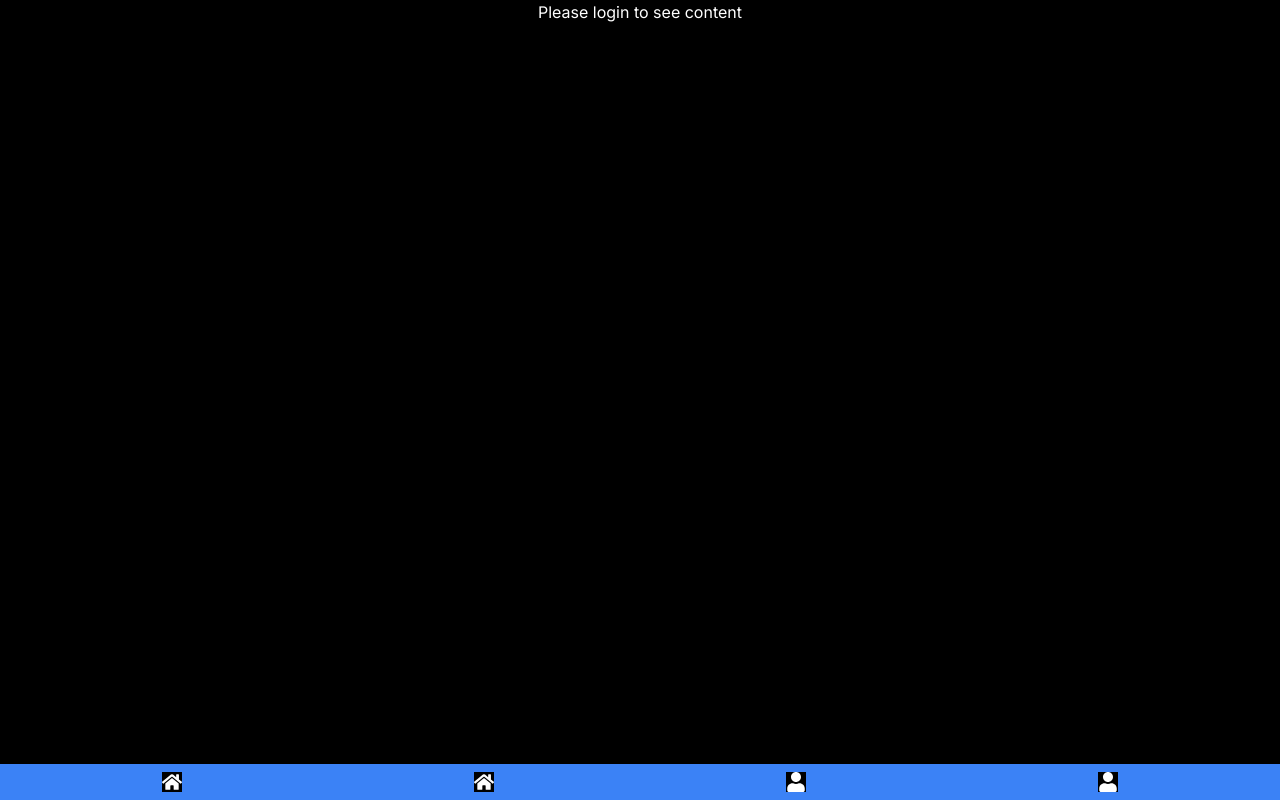
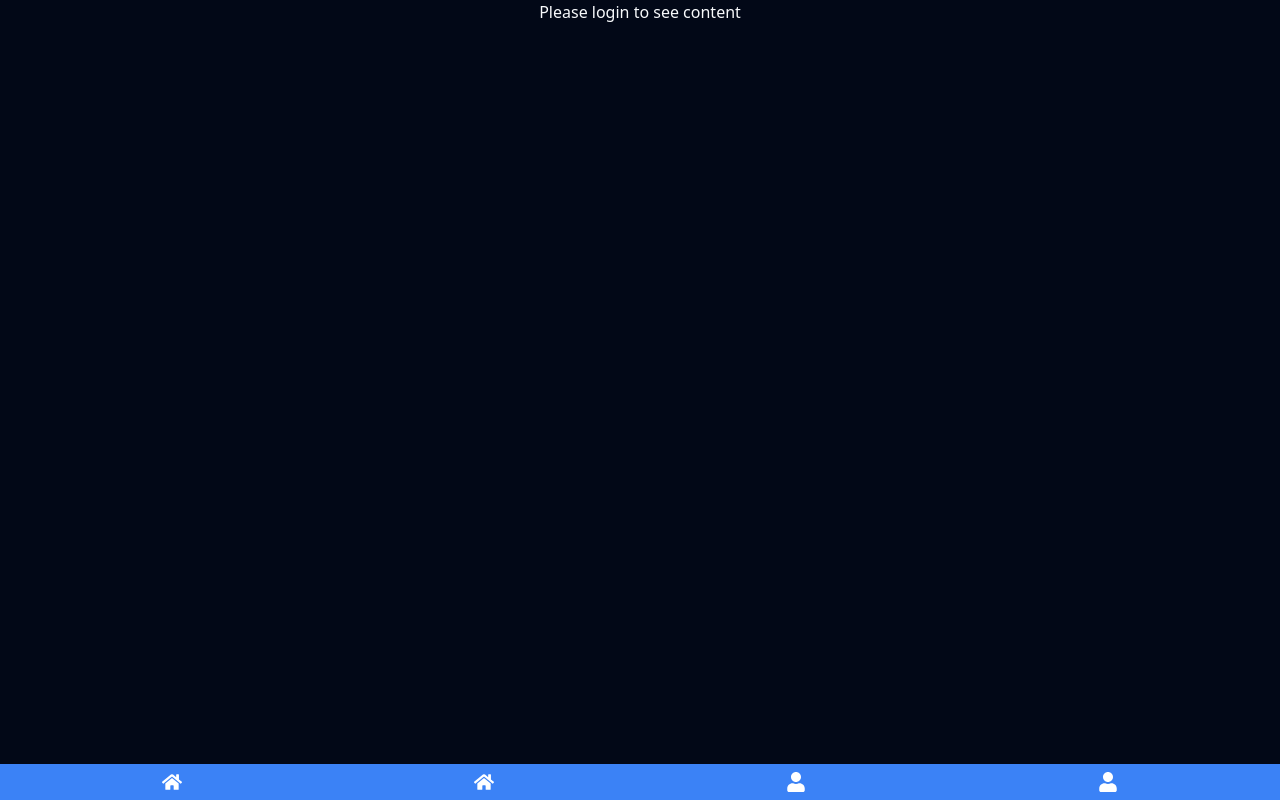
Before and after one commit to Attinger/recipe-shuffler, a Next.js app: page / in a window 1280 px wide. Built offline with nearby package versions, Linux system fonts and the light colour scheme; no server answers.

Commit message:
setup shad ui

```diff
--- a/package.json
+++ b/package.json
@@ -15,7 +15,10 @@
     "@clerk/nextjs": "^5.0.0-beta.43",
     "@t3-oss/env-nextjs": "^0.9.2",
     "@vercel/postgres": "^0.8.0",
+    "class-variance-authority": "^0.7.0",
+    "clsx": "^2.1.0",
     "drizzle-orm": "^0.29.4",
+    "lucide-react": "^0.372.0",
     "next": "^14.2.1",
     "postgres": "^3.4.3",
     "react": "18.2.0",
@@ -23,6 +26,8 @@
     "react-hook-form": "^7.51.3",
     "react-icons": "^5.1.0",
     "server-only": "^0.0.1",
+    "tailwind-merge": "^2.2.2",
+    "tailwindcss-animate": "^1.0.7",
     "zod": "^3.22.4"
   },
   "devDependencies": {
--- a/src/app/layout.tsx
+++ b/src/app/layout.tsx
@@ -26,7 +26,7 @@
   return (
     <ClerkProvider>
       <html lang="en">
-        <body className={`font-sans ${inter.variable}`}>
+        <body className={`font-sans ${inter.variable} dark`}>
           <BottomNav />
           {children}
           {modal}
--- /dev/null
+++ b/src/lib/utils.ts
@@ -0,0 +1,6 @@
+import { type ClassValue, clsx } from "clsx"
+import { twMerge } from "tailwind-merge"
+
+export function cn(...inputs: ClassValue[]) {
+  return twMerge(clsx(inputs))
+}
--- a/src/styles/globals.css
+++ b/src/styles/globals.css
@@ -1,15 +1,81 @@
 @tailwind base;
-@tailwind components;
-@tailwind utilities;
+  @tailwind components;
+  @tailwind utilities;
 
+  @layer base {
+    :root {
+      --background: 0 0% 100%;
+      --foreground: 222.2 84% 4.9%;
 
-*, body {
-    padding:0;
-    margin:0;
-    box-sizing: border-box;
-    background-color:black;
-}
+      --card: 0 0% 100%;
+      --card-foreground: 222.2 84% 4.9%;
 
-h1, h2, h3, h4, h5, h6, p, label, input {
-    color:white;
-}
+      --popover: 0 0% 100%;
+      --popover-foreground: 222.2 84% 4.9%;
+
+      --primary: 222.2 47.4% 11.2%;
+      --primary-foreground: 210 40% 98%;
+
+      --secondary: 210 40% 96.1%;
+      --secondary-foreground: 222.2 47.4% 11.2%;
+
+      --muted: 210 40% 96.1%;
+      --muted-foreground: 215.4 16.3% 46.9%;
+
+      --accent: 210 40% 96.1%;
+      --accent-foreground: 222.2 47.4% 11.2%;
+
+      --destructive: 0 84.2% 60.2%;
+      --destructive-foreground: 210 40% 98%;
+
+      --border: 214.3 31.8% 91.4%;
+      --input: 214.3 31.8% 91.4%;
+      --ring: 222.2 84% 4.9%;
+
+      --radius: 0.5rem;
+    }
+
+    .dark {
+      --background: 222.2 84% 4.9%;
+      --foreground: 210 40% 98%;
+
+      --card: 222.2 84% 4.9%;
+      --card-foreground: 210 40% 98%;
+
+      --popover: 222.2 84% 4.9%;
+      --popover-foreground: 210 40% 98%;
+
+      --primary: 210 40% 98%;
+      --primary-foreground: 222.2 47.4% 11.2%;
+
+      --secondary: 217.2 32.6% 17.5%;
+      --secondary-foreground: 210 40% 98%;
+
+      --muted: 217.2 32.6% 17.5%;
+      --muted-foreground: 215 20.2% 65.1%;
+
+      --accent: 217.2 32.6% 17.5%;
+      --accent-foreground: 210 40% 98%;
+
+      --destructive: 0 62.8% 30.6%;
+      --destructive-foreground: 210 40% 98%;
+
+      --border: 217.2 32.6% 17.5%;
+      --input: 217.2 32.6% 17.5%;
+      --ring: 212.7 26.8% 83.9%;
+    }
+  }
+
+  @layer base {
+    * {
+      @apply border-border;
+    }
+    body {
+      @apply bg-background text-foreground;
+    }
+  }
+
+  dialog:modal {
+    max-width:100vw;
+    max-height:100vh;
+  }
--- a/tailwind.config.ts
+++ b/tailwind.config.ts
@@ -1,14 +1,80 @@
-import { type Config } from "tailwindcss";
-import { fontFamily } from "tailwindcss/defaultTheme";
+import type { Config } from "tailwindcss"
 
-export default {
-  content: ["./src/**/*.tsx"],
+const config = {
+  darkMode: ["class"],
+  content: [
+    './pages/**/*.{ts,tsx}',
+    './components/**/*.{ts,tsx}',
+    './app/**/*.{ts,tsx}',
+    './src/**/*.{ts,tsx}',
+	],
+  prefix: "",
   theme: {
+    container: {
+      center: true,
+      padding: "2rem",
+      screens: {
+        "2xl": "1400px",
+      },
+    },
     extend: {
-      fontFamily: {
-        sans: ["var(--font-sans)", ...fontFamily.sans],
+      colors: {
+        border: "hsl(var(--border))",
+        input: "hsl(var(--input))",
+        ring: "hsl(var(--ring))",
+        background: "hsl(var(--background))",
+        foreground: "hsl(var(--foreground))",
+        primary: {
+          DEFAULT: "hsl(var(--primary))",
+          foreground: "hsl(var(--primary-foreground))",
+        },
+        secondary: {
+          DEFAULT: "hsl(var(--secondary))",
+          foreground: "hsl(var(--secondary-foreground))",
+        },
+        destructive: {
+          DEFAULT: "hsl(var(--destructive))",
+          foreground: "hsl(var(--destructive-foreground))",
+        },
+        muted: {
+          DEFAULT: "hsl(var(--muted))",
+          foreground: "hsl(var(--muted-foreground))",
+        },
+        accent: {
+          DEFAULT: "hsl(var(--accent))",
+          foreground: "hsl(var(--accent-foreground))",
+        },
+        popover: {
+          DEFAULT: "hsl(var(--popover))",
+          foreground: "hsl(var(--popover-foreground))",
+        },
+        card: {
+          DEFAULT: "hsl(var(--card))",
+          foreground: "hsl(var(--card-foreground))",
+        },
+      },
+      borderRadius: {
+        lg: "var(--radius)",
+        md: "calc(var(--radius) - 2px)",
+        sm: "calc(var(--radius) - 4px)",
+      },
+      keyframes: {
+        "accordion-down": {
+          from: { height: "0" },
+          to: { height: "var(--radix-accordion-content-height)" },
+        },
+        "accordion-up": {
+          from: { height: "var(--radix-accordion-content-height)" },
+          to: { height: "0" },
+        },
+      },
+      animation: {
+        "accordion-down": "accordion-down 0.2s ease-out",
+        "accordion-up": "accordion-up 0.2s ease-out",
       },
     },
   },
-  plugins: [],
-} satisfies Config;
+  plugins: [require("tailwindcss-animate")],
+} satisfies Config
+
+export default config
```
Also changed, not shown: components.json (added), 1 other file (tests, documents, lock files or other folders).
